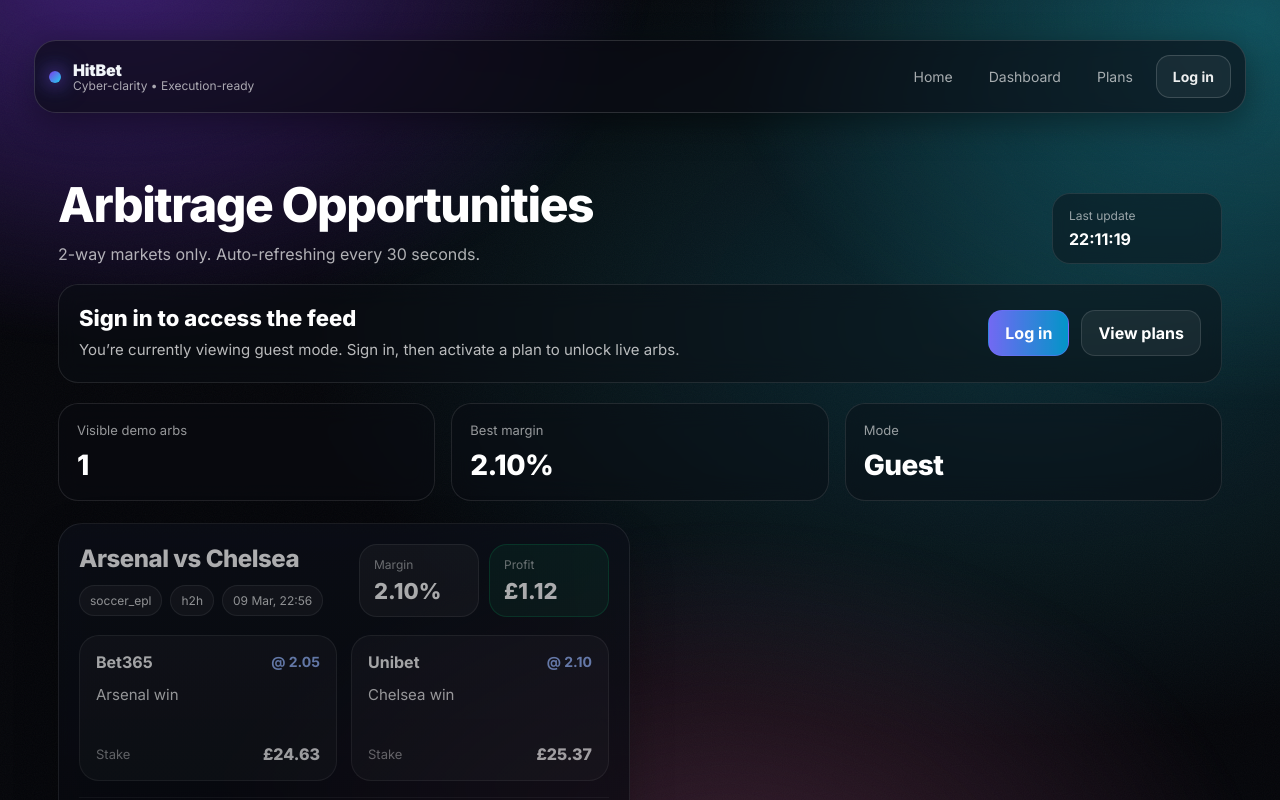
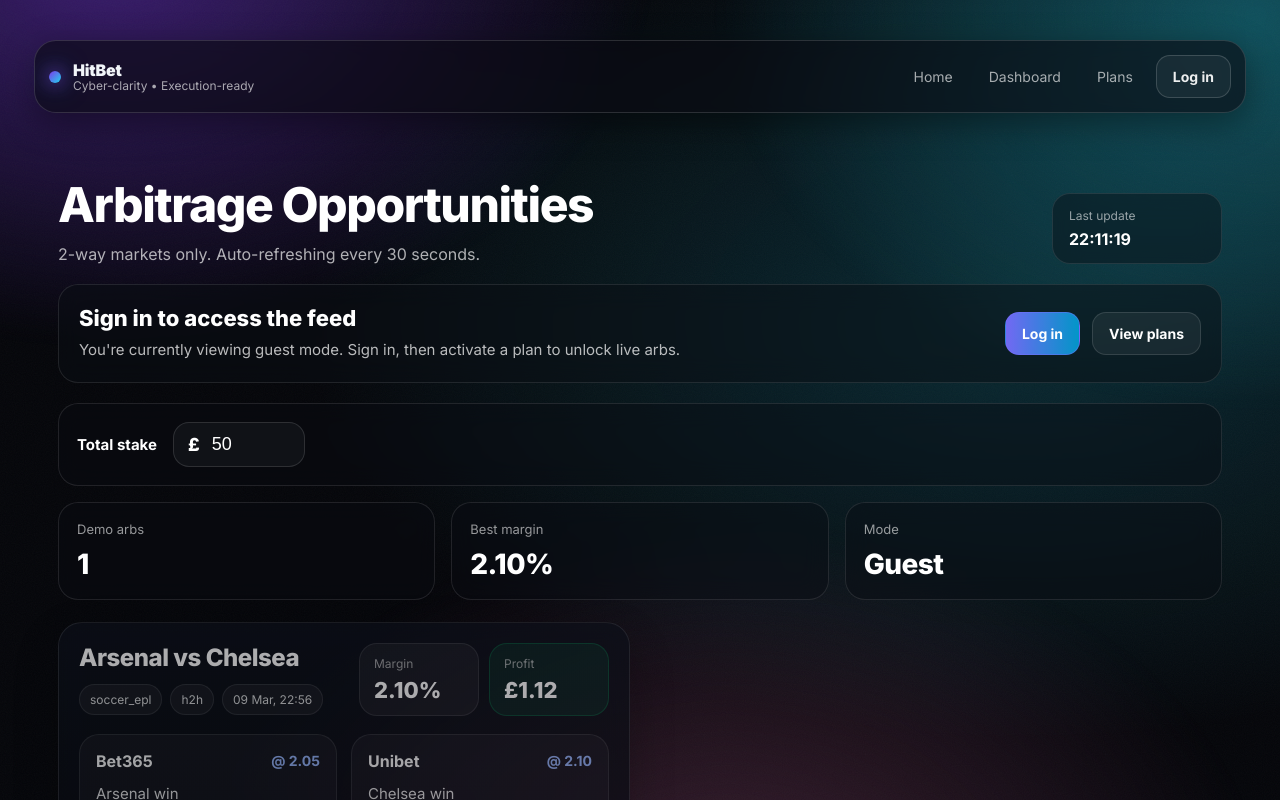
Before and after one commit to JamesShotton/HitBet, a Next.js app in the folder apps/web/: page /dashboard in a window 1280 px wide. Shown: the top 800 px of the page. Built offline with nearby package versions, Linux system fonts and the light colour scheme; no server answers.

Commit message:
Free Trial Implement

```diff
--- a/apps/web/src/app/api/arbs/route.ts
+++ b/apps/web/src/app/api/arbs/route.ts
@@ -12,12 +12,10 @@ function demoArbs() {
       margin: 0.021,
       est_profit: 1.12,
       total_stake: 50,
-
       leg1_name: "Arsenal win",
       leg1_book: "Bet365",
       leg1_odds: 2.05,
       leg1_stake: 24.63,
-
       leg2_name: "Chelsea win",
       leg2_book: "Unibet",
       leg2_odds: 2.1,
@@ -36,13 +34,15 @@ export async function GET() {
         active: false,
         demo: true,
         plan: null,
+        trial: false,
+        trialDaysLeft: 0,
         arbs: demoArbs(),
       });
     }
 
     const sub = await pool.query(
       `
-      select status, plan
+      select status, plan, trial_expires_at
       from subscriptions
       where user_email = $1
       order by updated_at desc
@@ -51,15 +51,34 @@ export async function GET() {
       [session.user.email]
     );
 
-    const active = sub.rows[0]?.status === "active";
-    const plan = sub.rows[0]?.plan ?? null;
+    const row = sub.rows[0];
+    const status = row?.status ?? null;
+    const plan = row?.plan ?? null;
+    const trialExpiresAt = row?.trial_expires_at ?? null;
 
-    if (!active) {
+    // User is active if: status is active, trialing, OR trial hasn't expired yet
+    const isActive = status === "active";
+    const isTrialing =
+      status === "trialing" ||
+      (trialExpiresAt && new Date(trialExpiresAt) > new Date());
+
+    const hasAccess = isActive || isTrialing;
+
+    // Calculate days left in trial
+    let trialDaysLeft = 0;
+    if (isTrialing && trialExpiresAt) {
+      const msLeft = new Date(trialExpiresAt).getTime() - Date.now();
+      trialDaysLeft = Math.max(0, Math.ceil(msLeft / (1000 * 60 * 60 * 24)));
+    }
+
+    if (!hasAccess) {
       return Response.json({
         signedIn: true,
         active: false,
         demo: true,
         plan,
+        trial: false,
+        trialDaysLeft: 0,
         arbs: demoArbs(),
       });
     }
@@ -76,17 +95,20 @@ export async function GET() {
       active: true,
       demo: false,
       plan,
+      trial: isTrialing && !isActive,
+      trialDaysLeft,
       arbs: result.rows,
     });
   } catch (err) {
     console.error("API /api/arbs failed:", err);
-
     return Response.json(
       {
         signedIn: false,
         active: false,
         demo: true,
         plan: null,
+        trial: false,
+        trialDaysLeft: 0,
         arbs: [],
         error: "Failed to load arbs",
       },
--- a/apps/web/src/app/dashboard/page.tsx
+++ b/apps/web/src/app/dashboard/page.tsx
@@ -12,13 +12,11 @@ type Arb = {
   margin: number;
   est_profit: number;
   total_stake?: number;
-
   leg1_name: string;
   leg1_book: string;
   leg1_odds: number;
   leg1_stake: number;
   leg1_point?: string | null;
-
   leg2_name: string;
   leg2_book: string;
   leg2_odds: number;
@@ -31,6 +29,8 @@ type ArbApiResponse = {
   active: boolean;
   demo: boolean;
   plan?: string | null;
+  trial?: boolean;
+  trialDaysLeft?: number;
   arbs: Arb[];
   error?: string;
 };
@@ -49,7 +49,6 @@ function formatDate(value: string | null | undefined) {
   if (!value) return "Unknown start";
   const d = new Date(value);
   if (Number.isNaN(d.getTime())) return "Unknown start";
-
   return d.toLocaleString("en-GB", {
     day: "2-digit",
     month: "short",
@@ -67,26 +66,25 @@ export default function DashboardPage() {
   const [active, setActive] = useState(false);
   const [demo, setDemo] = useState(false);
   const [plan, setPlan] = useState<string | null>(null);
+  const [trial, setTrial] = useState(false);
+  const [trialDaysLeft, setTrialDaysLeft] = useState(0);
+  const [totalStakeInput, setTotalStakeInput] = useState("50");
 
   async function loadArbs() {
     try {
       setError("");
-
-      const res = await fetch("/api/arbs", {
-        cache: "no-store",
-      });
-
+      const res = await fetch("/api/arbs", { cache: "no-store" });
       const data: ArbApiResponse = await res.json();
 
-      if (!res.ok) {
-        throw new Error(data?.error || "Failed to load arbs");
-      }
+      if (!res.ok) throw new Error(data?.error || "Failed to load arbs");
 
       setArbs(Array.isArray(data.arbs) ? data.arbs : []);
       setSignedIn(Boolean(data.signedIn));
       setActive(Boolean(data.active));
       setDemo(Boolean(data.demo));
       setPlan(data.plan ?? null);
+      setTrial(Boolean(data.trial));
+      setTrialDaysLeft(data.trialDaysLeft ?? 0);
       setUpdatedAt(new Date());
     } catch (err: any) {
       setError(err?.message || "Failed to load arbs");
@@ -101,21 +99,56 @@ export default function DashboardPage() {
     return () => clearInterval(interval);
   }, []);
 
+  const totalStake = Math.max(1, Number(totalStakeInput) || 0);
+
   const topStats = useMemo(() => {
     const count = arbs.length;
-    const bestMargin = count ? Math.max(...arbs.map((a) => Number(a.margin) || 0)) : 0;
-    const bestProfit = count ? Math.max(...arbs.map((a) => Number(a.est_profit) || 0)) : 0;
-
-    return {
-      count,
-      bestMargin,
-      bestProfit,
-    };
-  }, [arbs]);
+    const bestMargin = count
+      ? Math.max(...arbs.map((a) => Number(a.margin) || 0))
+      : 0;
+    const bestProfit = count
+      ? Math.max(
+          ...arbs.map((a) => {
+            const baseStake = Number(a.total_stake ?? 50) || 50;
+            const scale = totalStake / baseStake;
+            return (Number(a.est_profit) || 0) * scale;
+          })
+        )
+      : 0;
+    return { count, bestMargin, bestProfit };
+  }, [arbs, totalStake]);
 
   return (
     <main style={styles.page}>
       <div style={styles.wrap}>
+        {/* ── Trial banner ─────────────────────────────────────────── */}
+        {trial && !loading && (
+          <div style={styles.trialBanner}>
+            <div style={styles.trialLeft}>
+              <div style={styles.trialBadge}>FREE TRIAL</div>
+              <div>
+                <div style={styles.trialTitle}>
+                  {trialDaysLeft > 0
+                    ? `${trialDaysLeft} day${
+                        trialDaysLeft !== 1 ? "s" : ""
+                      } left in your trial`
+                    : "Your trial ends today"}
+                </div>
+                <div style={styles.trialSub}>
+                  You have full access to the live feed. Your card will be
+                  charged automatically when the trial ends.
+                </div>
+              </div>
+            </div>
+            <Link
+              href="/pricing"
+              style={{ ...styles.ctaBtn, ...styles.trialBtn }}
+            >
+              Manage plan
+            </Link>
+          </div>
+        )}
+
         <div style={styles.header}>
           <div>
             <h1 style={styles.title}>Arbitrage Opportunities</h1>
@@ -123,7 +156,6 @@ export default function DashboardPage() {
               2-way markets only. Auto-refreshing every 30 seconds.
             </p>
           </div>
-
           <div style={styles.refreshBox}>
             <div style={styles.refreshLabel}>Last update</div>
             <div style={styles.refreshValue}>
@@ -137,11 +169,15 @@ export default function DashboardPage() {
             <div>
               <div style={styles.lockTitle}>Sign in to access the feed</div>
               <div style={styles.lockSub}>
-                You’re currently viewing guest mode. Sign in, then activate a plan to unlock live arbs.
+                You're currently viewing guest mode. Sign in, then activate a
+                plan to unlock live arbs.
               </div>
             </div>
             <div style={styles.lockActions}>
-              <Link href="/login" style={{ ...styles.ctaBtn, ...styles.primaryBtn }}>
+              <Link
+                href="/login"
+                style={{ ...styles.ctaBtn, ...styles.primaryBtn }}
+              >
                 Log in
               </Link>
               <Link href="/pricing" style={styles.ctaBtn}>
@@ -156,55 +192,89 @@ export default function DashboardPage() {
             <div>
               <div style={styles.lockTitle}>Demo mode active</div>
               <div style={styles.lockSub}>
-                Your account is signed in, but no active subscription was found. Upgrade to unlock the live feed.
+                Your account is signed in but no active subscription was found.
+                Start a free trial or upgrade to unlock the live feed.
               </div>
             </div>
             <div style={styles.lockActions}>
-              <Link href="/pricing" style={{ ...styles.ctaBtn, ...styles.primaryBtn }}>
-                Get Pro / Elite
+              <Link
+                href="/pricing"
+                style={{ ...styles.ctaBtn, ...styles.primaryBtn }}
+              >
+                Try free — 7 days
               </Link>
             </div>
           </div>
         )}
 
+        {/* Stake input */}
+        <div style={styles.controlCard}>
+          <div style={styles.controlTitle}>Total stake</div>
+          <div style={styles.stakeInputWrap}>
+            <span style={styles.currency}>£</span>
+            <input
+              type="number"
+              min="1"
+              step="1"
+              value={totalStakeInput}
+              onChange={(e) => setTotalStakeInput(e.target.value)}
+              style={styles.stakeInput}
+            />
+          </div>
+        </div>
+
         <div style={styles.statsGrid}>
           <div style={styles.statCard}>
-            <div style={styles.statLabel}>{demo ? "Visible demo arbs" : "Live arbs"}</div>
+            <div style={styles.statLabel}>
+              {demo ? "Demo arbs" : "Live arbs"}
+            </div>
             <div style={styles.statValue}>{topStats.count}</div>
           </div>
-
           <div style={styles.statCard}>
             <div style={styles.statLabel}>Best margin</div>
-            <div style={styles.statValue}>{formatPercent(topStats.bestMargin)}</div>
+            <div style={styles.statValue}>
+              {formatPercent(topStats.bestMargin)}
             </div>
-
+          </div>
           <div style={styles.statCard}>
-            <div style={styles.statLabel}>{active ? "Best profit" : "Mode"}</div>
+            <div style={styles.statLabel}>
+              {active ? "Best profit" : "Mode"}
+            </div>
             <div style={styles.statValue}>
-              {active ? formatMoney(topStats.bestProfit) : signedIn ? "Demo" : "Guest"}
+              {active
+                ? formatMoney(topStats.bestProfit)
+                : trial
+                ? "Trial"
+                : signedIn
+                ? "Demo"
+                : "Guest"}
             </div>
           </div>
         </div>
 
         {loading && <div style={styles.infoCard}>Loading arbs...</div>}
-
         {!loading && error && (
           <div style={{ ...styles.infoCard, ...styles.errorCard }}>{error}</div>
         )}
-
         {!loading && !error && arbs.length === 0 && (
-          <div style={styles.infoCard}>No arbs found yet. Worker may still be scanning.</div>
+          <div style={styles.infoCard}>
+            No arbs found yet. Worker may still be scanning.
+          </div>
         )}
 
         {!loading && !error && arbs.length > 0 && (
           <div style={styles.grid}>
-            {arbs.map((arb, index) => (
+            {arbs.map((arb, index) => {
+              const baseStake = Number(arb.total_stake ?? 50) || 50;
+              const scale = totalStake / baseStake;
+              const leg1Stake = Number(arb.leg1_stake) * scale;
+              const leg2Stake = Number(arb.leg2_stake) * scale;
+              const estProfit = Number(arb.est_profit) * scale;
+
+              return (
                 <div
                   key={arb.id ?? index}
-                style={{
-                  ...styles.card,
-                  ...(demo ? styles.demoCard : {}),
-                }}
+                  style={{ ...styles.card, ...(demo ? styles.demoCard : {}) }}
                 >
                   <div style={styles.cardTop}>
                     <div>
@@ -212,20 +282,29 @@ export default function DashboardPage() {
                       <div style={styles.metaRow}>
                         <span style={styles.chip}>{arb.sport_key}</span>
                         <span style={styles.chip}>{arb.market_group}</span>
-                      <span style={styles.chip}>{formatDate(arb.commence_time)}</span>
+                        <span style={styles.chip}>
+                          {formatDate(arb.commence_time)}
+                        </span>
                         {plan && <span style={styles.chip}>{plan}</span>}
                       </div>
                     </div>
-
                     <div style={styles.metricWrap}>
                       <div style={styles.metricBox}>
                         <div style={styles.metricLabel}>Margin</div>
-                      <div style={styles.metricValue}>{formatPercent(arb.margin)}</div>
+                        <div style={styles.metricValue}>
+                          {formatPercent(arb.margin)}
                         </div>
-
-                    <div style={{ ...styles.metricBox, ...styles.metricBoxProfit }}>
+                      </div>
+                      <div
+                        style={{
+                          ...styles.metricBox,
+                          ...styles.metricBoxProfit,
+                        }}
+                      >
                         <div style={styles.metricLabel}>Profit</div>
-                      <div style={styles.metricValue}>{formatMoney(arb.est_profit)}</div>
+                        <div style={styles.metricValue}>
+                          {formatMoney(estProfit)}
+                        </div>
                       </div>
                     </div>
                   </div>
@@ -234,45 +313,53 @@ export default function DashboardPage() {
                     <div style={styles.legCard}>
                       <div style={styles.legTop}>
                         <div style={styles.book}>{arb.leg1_book}</div>
-                      <div style={styles.odds}>@ {Number(arb.leg1_odds).toFixed(2)}</div>
+                        <div style={styles.odds}>
+                          @ {Number(arb.leg1_odds).toFixed(2)}
                         </div>
-
+                      </div>
                       <div style={styles.pick}>{arb.leg1_name}</div>
-
                       <div style={styles.stakeRow}>
                         <span style={styles.stakeLabel}>Stake</span>
-                      <span style={styles.stakeValue}>{formatMoney(arb.leg1_stake)}</span>
+                        <span style={styles.stakeValue}>
+                          {formatMoney(leg1Stake)}
+                        </span>
                       </div>
                     </div>
 
                     <div style={styles.legCard}>
                       <div style={styles.legTop}>
                         <div style={styles.book}>{arb.leg2_book}</div>
-                      <div style={styles.odds}>@ {Number(arb.leg2_odds).toFixed(2)}</div>
+                        <div style={styles.odds}>
+                          @ {Number(arb.leg2_odds).toFixed(2)}
                         </div>
-
+                      </div>
                       <div style={styles.pick}>{arb.leg2_name}</div>
-
                       <div style={styles.stakeRow}>
                         <span style={styles.stakeLabel}>Stake</span>
-                      <span style={styles.stakeValue}>{formatMoney(arb.leg2_stake)}</span>
+                        <span style={styles.stakeValue}>
+                          {formatMoney(leg2Stake)}
+                        </span>
                       </div>
                     </div>
                   </div>
 
                   <div style={styles.cardBottom}>
                     <div style={styles.totalStake}>
-                    Total stake:{" "}
-                    {formatMoney(
-                      arb.total_stake ?? Number(arb.leg1_stake) + Number(arb.leg2_stake)
-                    )}
+                      Total stake: {formatMoney(totalStake)}
                     </div>
-                  <div style={styles.readyTag}>{demo ? "Demo feed" : "Ready to place"}</div>
+                    <div style={styles.readyTag}>
+                      {demo
+                        ? "Demo feed"
+                        : trial
+                        ? "Trial access"
+                        : "Ready to place"}
+                    </div>
                   </div>
 
                   {demo && <div style={styles.demoOverlay} />}
                 </div>
-            ))}
+              );
+            })}
           </div>
         )}
       </div>
@@ -281,14 +368,53 @@ export default function DashboardPage() {
 }
 
 const styles: Record<string, React.CSSProperties> = {
-  page: {
-    minHeight: "100vh",
-    padding: "36px 24px 80px",
+  page: { minHeight: "100vh", padding: "36px 24px 80px" },
+  wrap: { maxWidth: 1280, margin: "0 auto" },
+
+  trialBanner: {
+    display: "flex",
+    justifyContent: "space-between",
+    alignItems: "center",
+    gap: 16,
+    flexWrap: "wrap",
+    marginBottom: 20,
+    padding: "16px 20px",
+    borderRadius: 20,
+    border: "1px solid rgba(245, 158, 11, 0.30)",
+    background: "rgba(245, 158, 11, 0.08)",
+    backdropFilter: "blur(12px)",
   },
-  wrap: {
-    maxWidth: 1280,
-    margin: "0 auto",
+  trialLeft: {
+    display: "flex",
+    alignItems: "center",
+    gap: 14,
+    flexWrap: "wrap",
   },
+  trialBadge: {
+    fontSize: 11,
+    fontWeight: 800,
+    letterSpacing: "0.08em",
+    padding: "5px 10px",
+    borderRadius: 999,
+    border: "1px solid rgba(245,158,11,0.4)",
+    background: "rgba(245,158,11,0.14)",
+    color: "rgba(245,158,11,0.95)",
+    whiteSpace: "nowrap",
+  },
+  trialTitle: {
+    color: "white",
+    fontWeight: 800,
+    fontSize: 15,
+    marginBottom: 2,
+  },
+  trialSub: { color: "rgba(255,255,255,0.65)", fontSize: 13 },
+  trialBtn: {
+    background: "rgba(245,158,11,0.18)",
+    border: "1px solid rgba(245,158,11,0.35)",
+    color: "rgba(245,158,11,0.95)",
+    whiteSpace: "nowrap",
+  },
+
   header: {
     display: "flex",
     justifyContent: "space-between",
@@ -304,11 +430,7 @@ const styles: Record<string, React.CSSProperties> = {
     margin: 0,
     color: "white",
   },
-  sub: {
-    margin: "10px 0 0",
-    color: "rgba(255,255,255,0.68)",
-    fontSize: 16,
-  },
+  sub: { margin: "10px 0 0", color: "rgba(255,255,255,0.68)", fontSize: 16 },
   refreshBox: {
     border: "1px solid rgba(255,255,255,0.10)",
     background: "rgba(10,14,20,0.45)",
@@ -322,11 +444,8 @@ const styles: Record<string, React.CSSProperties> = {
     fontSize: 12,
     marginBottom: 6,
   },
-  refreshValue: {
-    color: "white",
-    fontSize: 16,
-    fontWeight: 700,
-  },
+  refreshValue: { color: "white", fontSize: 16, fontWeight: 700 },
+
   lockCard: {
     border: "1px solid rgba(255,255,255,0.10)",
     background: "rgba(10,14,20,0.50)",
@@ -340,23 +459,14 @@ const styles: Record<string, React.CSSProperties> = {
     flexWrap: "wrap",
     backdropFilter: "blur(12px)",
   },
-  lockTitle: {
-    color: "white",
-    fontSize: 22,
-    fontWeight: 800,
-    marginBottom: 8,
-  },
+  lockTitle: { color: "white", fontSize: 22, fontWeight: 800, marginBottom: 8 },
   lockSub: {
     color: "rgba(255,255,255,0.72)",
     fontSize: 15,
     maxWidth: 780,
     lineHeight: 1.5,
   },
-  lockActions: {
-    display: "flex",
-    gap: 12,
-    flexWrap: "wrap",
-  },
+  lockActions: { display: "flex", gap: 12, flexWrap: "wrap" },
   ctaBtn: {
     textDecoration: "none",
     color: "white",
@@ -365,11 +475,46 @@ const styles: Record<string, React.CSSProperties> = {
     padding: "12px 16px",
     borderRadius: 14,
     fontWeight: 700,
+    fontSize: 14,
   },
   primaryBtn: {
-    background: "linear-gradient(90deg, rgba(120,110,255,0.95), rgba(0,190,255,0.75))",
+    background:
+      "linear-gradient(90deg, rgba(120,110,255,0.95), rgba(0,190,255,0.75))",
     border: "1px solid rgba(120,110,255,0.45)",
   },
+
+  controlCard: {
+    border: "1px solid rgba(255,255,255,0.10)",
+    background: "rgba(10,14,20,0.42)",
+    borderRadius: 20,
+    padding: 18,
+    backdropFilter: "blur(12px)",
+    marginBottom: 16,
+    display: "flex",
+    alignItems: "center",
+    gap: 16,
+    flexWrap: "wrap",
+  },
+  controlTitle: { color: "white", fontSize: 15, fontWeight: 700 },
+  stakeInputWrap: {
+    display: "flex",
+    alignItems: "center",
+    gap: 10,
+    border: "1px solid rgba(255,255,255,0.12)",
+    background: "rgba(255,255,255,0.04)",
+    borderRadius: 16,
+    padding: "10px 14px",
+  },
+  currency: { color: "white", fontWeight: 800, fontSize: 18 },
+  stakeInput: {
+    background: "transparent",
+    border: "none",
+    outline: "none",
+    color: "white",
+    fontSize: 18,
+    width: 80,
+  },
+
   statsGrid: {
     display: "grid",
     gridTemplateColumns: "repeat(3, minmax(0, 1fr))",
@@ -394,6 +539,7 @@ const styles: Record<string, React.CSSProperties> = {
     fontWeight: 800,
     letterSpacing: "-0.02em",
   },
+
   infoCard: {
     border: "1px solid rgba(255,255,255,0.10)",
     background: "rgba(10,14,20,0.42)",
@@ -402,10 +548,8 @@ const styles: Record<string, React.CSSProperties> = {
     color: "white",
     backdropFilter: "blur(12px)",
   },
-  errorCard: {
-    border: "1px solid rgba(255,90,90,0.30)",
-    color: "#ffb4b4",
-  },
+  errorCard: { border: "1px solid rgba(255,90,90,0.30)", color: "#ffb4b4" },
+
   grid: {
     display: "grid",
     gridTemplateColumns: "repeat(2, minmax(0, 1fr))",
@@ -422,9 +566,7 @@ const styles: Record<string, React.CSSProperties> = {
     boxShadow: "0 18px 50px rgba(0,0,0,0.28)",
     backdropFilter: "blur(14px)",
   },
-  demoCard: {
-    opacity: 0.78,
-  },
+  demoCard: { opacity: 0.78 },
   demoOverlay: {
     position: "absolute",
     inset: 0,
@@ -446,11 +588,7 @@ const styles: Record<string, React.CSSProperties> = {
     letterSpacing: "-0.02em",
     marginBottom: 12,
   },
-  metaRow: {
-    display: "flex",
-    gap: 8,
-    flexWrap: "wrap",
-  },
+  metaRow: { display: "flex", gap: 8, flexWrap: "wrap" },
   chip: {
     fontSize: 12,
     color: "rgba(255,255,255,0.84)",
@@ -459,11 +597,7 @@ const styles: Record<string, React.CSSProperties> = {
     borderRadius: 999,
     padding: "7px 10px",
   },
-  metricWrap: {
-    display: "flex",
-    gap: 10,
-    flexWrap: "wrap",
-  },
+  metricWrap: { display: "flex", gap: 10, flexWrap: "wrap" },
   metricBox: {
     minWidth: 120,
     borderRadius: 18,
@@ -480,11 +614,7 @@ const styles: Record<string, React.CSSProperties> = {
     fontSize: 12,
     marginBottom: 6,
   },
-  metricValue: {
-    color: "white",
-    fontSize: 22,
-    fontWeight: 800,
-  },
+  metricValue: { color: "white", fontSize: 22, fontWeight: 800 },
   legsGrid: {
     display: "grid",
     gridTemplateColumns: "repeat(2, minmax(0, 1fr))",
@@ -504,16 +634,8 @@ const styles: Record<string, React.CSSProperties> = {
     marginBottom: 12,
     alignItems: "center",
   },
-  book: {
-    color: "white",
-    fontSize: 16,
-    fontWeight: 700,
-  },
-  odds: {
-    color: "#98b8ff",
-    fontSize: 14,
-    fontWeight: 700,
-  },
+  book: { color: "white", fontSize: 16, fontWeight: 700 },
+  odds: { color: "#98b8ff", fontSize: 14, fontWeight: 700 },
   pick: {
     color: "rgba(255,255,255,0.92)",
     fontSize: 15,
@@ -526,15 +648,8 @@ const styles: Record<string, React.CSSProperties> = {
     justifyContent: "space-between",
     alignItems: "center",
   },
-  stakeLabel: {
-    color: "rgba(255,255,255,0.58)",
-    fontSize: 13,
-  },
-  stakeValue: {
-    color: "white",
-    fontSize: 16,
-    fontWeight: 800,
-  },
+  stakeLabel: { color: "rgba(255,255,255,0.58)", fontSize: 13 },
+  stakeValue: { color: "white", fontSize: 16, fontWeight: 800 },
   cardBottom: {
     display: "flex",
     justifyContent: "space-between",
@@ -544,10 +659,7 @@ const styles: Record<string, React.CSSProperties> = {
     paddingTop: 14,
     borderTop: "1px solid rgba(255,255,255,0.08)",
   },
-  totalStake: {
-    color: "rgba(255,255,255,0.68)",
-    fontSize: 14,
-  },
+  totalStake: { color: "rgba(255,255,255,0.68)", fontSize: 14 },
   readyTag: {
     color: "#9be7bf",
     border: "1px solid rgba(0,255,140,0.18)",
```
Also changed, not shown: apps/web/src/app/api/stripe/embedded-session/route.ts (+30 -11 lines), apps/web/src/app/api/stripe/webhook/route.ts (+51 -23 lines), apps/web/src/app/checkout/page.tsx (+43 -27 lines), apps/web/src/app/pricing/page.tsx (+42 -19 lines), 1 other file (tests, documents, lock files or other folders). Lines whose indentation alone changed are shown as unchanged.
